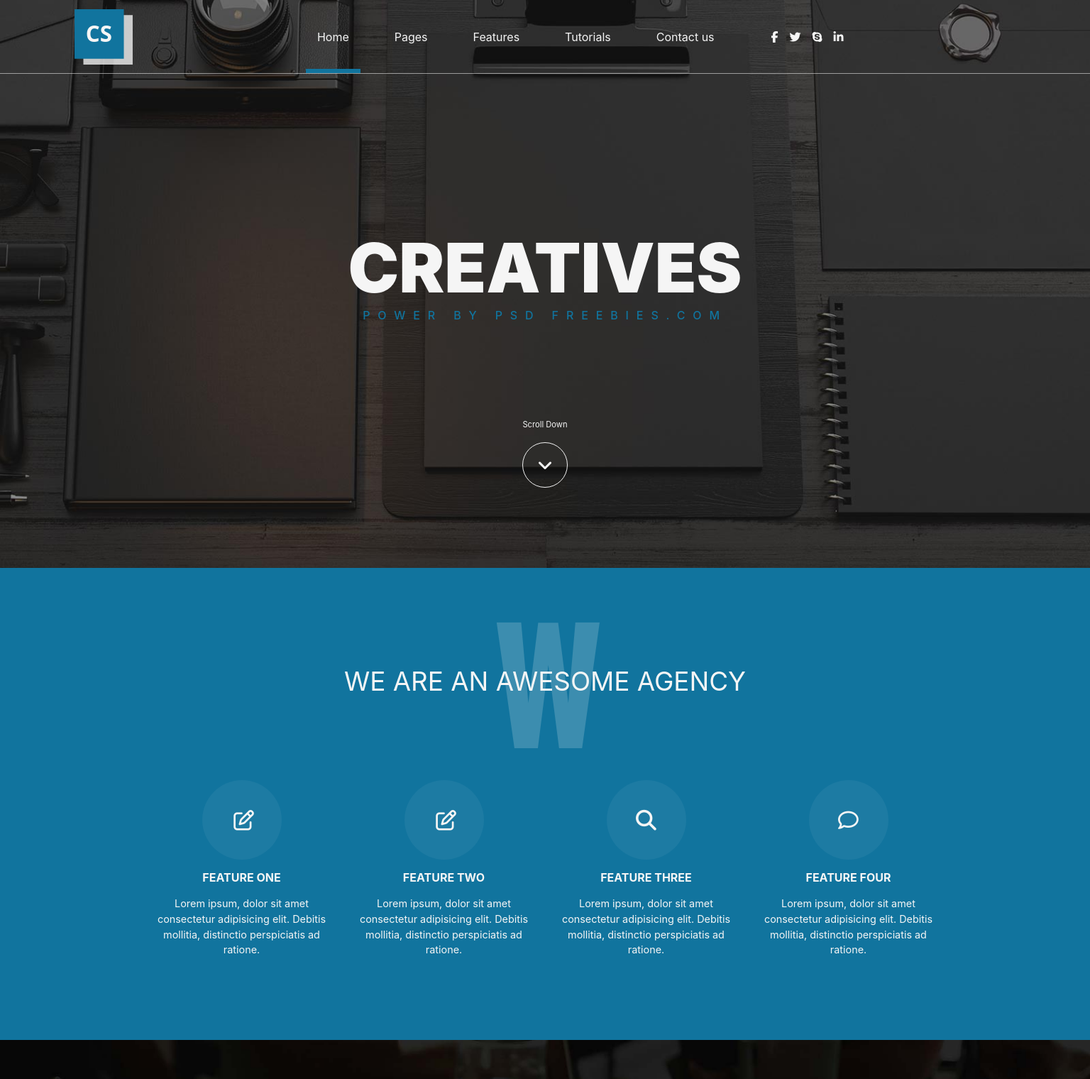
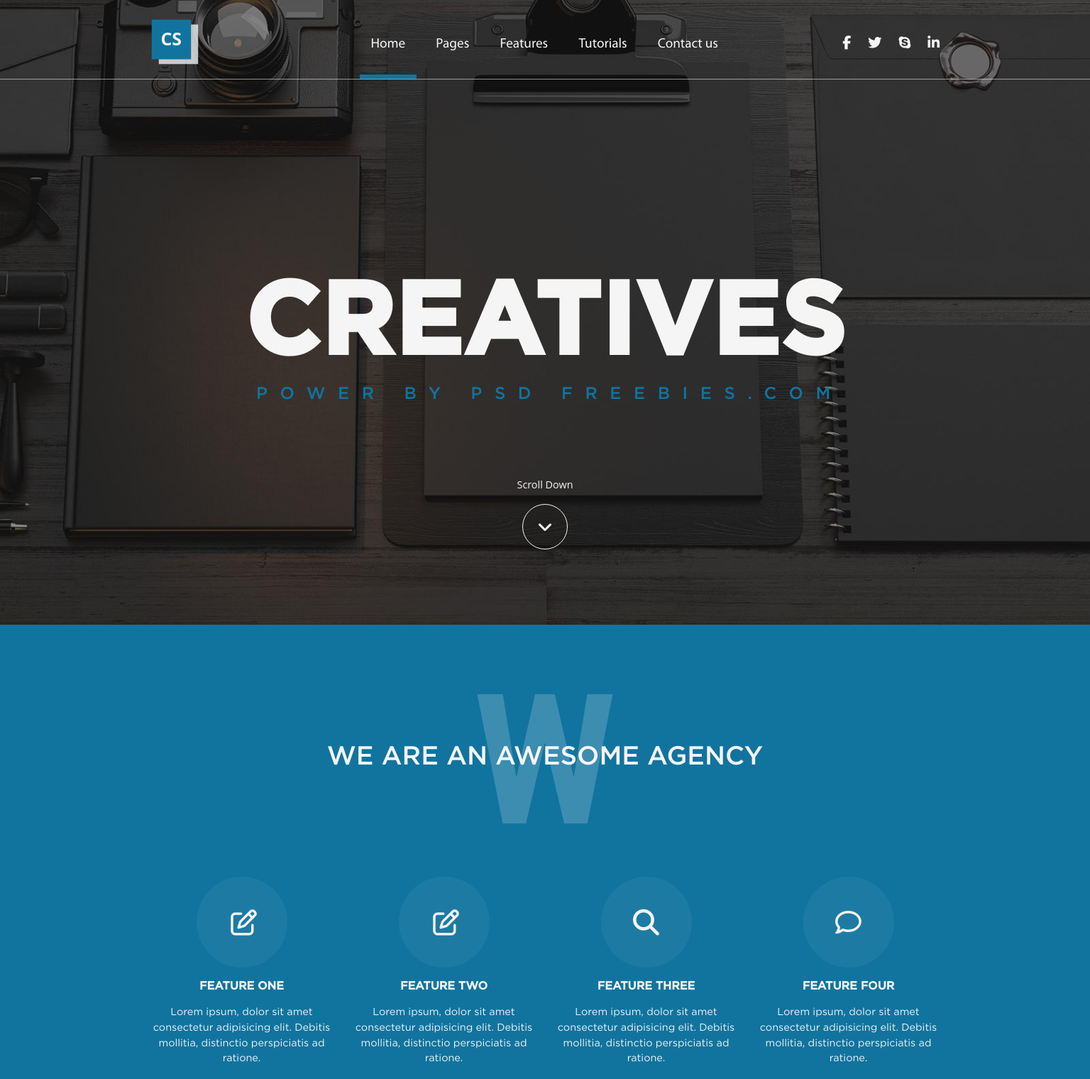
Before and after one commit to Max0nyshchenko/test, a website: page index.html in a window 1536 px wide. Shown: the top 1520 px of the page at 71% size. Drawn offline with nearby package versions, Linux system fonts and the light colour scheme.

Commit message:
adding fonts and pixel perfect on screen-width of 1600px

```diff
--- a/index.html
+++ b/index.html
@@ -13,7 +13,7 @@
       integrity="sha384-9aIt2nRpC12Uk9gS9baDl411NQApFmC26EwAOH8WgZl5MYYxFfc+NcPb1dKGj7Sk"
       crossorigin="anonymous"
     />
-    <link rel="stylesheet" href="./css/main.css" />
+    <link rel="stylesheet" href="./css/main.min.css" />
     <title>Document</title>
   </head>
   <body>
--- a/scss/main.scss
+++ b/scss/main.scss
@@ -1,9 +1,28 @@
-// Global
+// GLOBAL
 
-
+//fonts
 @import url('https://fonts.googleapis.com/css2?family=Oswald:wght@500&display=swap');
-
-
+@font-face {
+  font-family: 'Gotham Bold';
+  src: url(../font/Gotham-Bold.otf) format('opentype');
+}
+@font-face {
+  font-family: 'Gotham Medium';
+  src: url(../font/Gotham-Medium.otf) format('opentype');
+}
+@font-face {
+  font-family: 'Roboto Bold Condenced';
+  src: url(../font/roboto-bold-condenced.ttf) format('truetype');
+}
+@font-face {
+  font-family: 'Gotham Book';
+  src: url(../font/ghotam-book.otf) format('opentype');
+}
+@font-face {
+  font-family: 'Myriad Pro Regular';
+  src: url(../font/myriad-pro-regular.otf) format('opentype');
+}
+//variables
 $primary-color: #f5f5f5;
 $secondary-color: #11749e;
 $transition: all .24s ease-in-out;
@@ -31,6 +50,7 @@ a {
   background-color: #2d2d2de8 !important;
 }
 .my-navbar {
+  font-family: 'Myriad Pro Regular', Serif;
   display: flex;
   padding: 0rem 6.5rem;
   height: 13vh;
@@ -153,12 +173,14 @@ ul {
     text-align: center;
 
     .showcase-title {
+      font-family: 'Gotham Bold', Serif;
       font-weight: 900;
       font-size: 6rem;
       margin: 0;
     }
 
     .showcase-subtitle {
+      font-family: 'Gotham Medium', Serif;
       color: $secondary-color;
       font-size: 1rem;
       letter-spacing: 0.68rem;
@@ -168,6 +190,7 @@ ul {
       margin-top: 17vh;
 
       p {
+        font-family: "Open Sans", sans-serif;
         font-size: 0.7rem;
       }
 
@@ -212,11 +235,13 @@ ul {
 
     .feature {
       h6 {
+        font-family: 'Gotham Medium', Serif;
         font-weight: bold;
         margin: 1rem 0;
       }
 
       p {
+        font-family: 'Gotham Book', Serif;
         font-size: 0.9rem;
       }
 
@@ -241,6 +266,7 @@ ul {
   position : relative;
   padding: 2rem 1rem;
   .awesome-heading-text {
+    font-family: 'Gotham Medium', Serif;
     position: relative;
     font-size: 2.3rem;
     z-index: 2;
@@ -248,7 +274,7 @@ ul {
     text-align: center;
   }
   .w {
-    font-family: 'Oswald', sans-serif;
+    font-family: 'Roboto Bold Condenced', sans-serif;
     position: absolute;
     top: 50%;
     left: 50%;
@@ -288,6 +314,7 @@ ul {
     }
 
     button {
+      font-family: 'Gotham Medium', Serif;
       display: block;
     }
 
@@ -317,6 +344,7 @@ ul {
 
 // FOOTER
 footer {
+  font-family: "Roboto Light", sans-serif;
   background-color: #222222;
   overflow: hidden;
   color: $primary-color;
@@ -330,6 +358,125 @@ footer {
 }
 
 //MEDIA
+@media screen and (min-width: 1460px){
+  #nav {
+    padding: 0rem 12.5rem;
+    height: 7rem;
+    .navbar-logo {
+      img {
+        margin-left: .8rem;
+        margin-top: .4rem;
+        height: 8vh;
+      }
+    }
+
+    .navbar-links {
+      justify-content: space-between;
+      margin-left: 2.3rem;
+      font-size: 1.2rem;
+
+      .text-links {
+        padding-left: 11.5rem;
+        li {
+          margin: 0 .35rem;
+        }
+      }
+      .icon-links {
+        li {
+          margin: 0 0.5rem;
+        }
+      }
+      ul {
+        li {
+          a {
+            margin-top: 1rem;
+          }
+        }
+      }
+    }
+  }
+
+  .my-showcase {
+    height: 55rem;
+    .container {
+      margin-top: 24.5rem;
+      .scroll-down {
+        margin-top: 6.5rem;
+        p {
+          font-size: .9rem;
+        }
+      }
+      .showcase-title {
+        font-size: 9rem;
+        margin: -1.3rem;
+      }
+      .showcase-subtitle {
+        font-size: 1.5rem;
+        letter-spacing: 1.1rem;
+        margin: 1rem 0 0 .8rem;
+      }
+    }
+  }
+  .my-awesome {
+    height: 46rem;
+    .container {
+      .awesome-heading {
+        .w {
+          font-size: 16rem;
+          top: 65%;
+        }
+        .awesome-heading-text {
+          margin-top: 1.5rem;
+        }
+      }
+      .awesome-features {
+        margin-top: 7rem;
+        .feature {
+          .feature-icon {
+            font-size: 2.3rem;
+            height: 8rem;
+            width: 8rem;
+          }
+        }
+      }
+    }
+  }
+  .hear {
+    height: 58rem;
+
+    .container{
+      max-width: 1200px;
+      .awesome-heading{
+        margin-top: 11rem;
+        .w.c {
+          font-size: 16rem;
+        }
+      }
+      form {
+        margin-top: 3.5rem !important;
+        .row {
+          .col {
+            input {
+              height: 3rem;
+            }
+          }
+        }
+        textarea {
+          height: 10rem;
+          margin-bottom: 3rem !important;
+        }
+      }
+      button.btn-lg {
+        padding: .8rem 4rem;
+        font-size: 1.5rem
+      }
+    }
+  }
+  footer {
+    height: 8rem;
+    display: flex;
+  }
+}
 @media screen  and (max-width: 1174px) and (min-width:1025px) {
   .navbar-links {
     width: 100%;
@@ -430,23 +577,6 @@ footer {
   }
 }
 @media screen and (max-width:330px) {
-  //.my-navbar {
-  //  padding: 0;
-  //  height: auto;
-  //  overflow: hidden;
-  //  ul {
-  //    display: block;
-  //    padding: 0;
-  //
-  //    .active-link {
-  //      border: none;
-  //      a {
-  //        color: $secondary-color;
-  //      }
-  //    }
-  //  }
-  //}
-
   .my-showcase {
     .container {
       .showcase-title {
```
Also changed, not shown: css/main.css (deleted), css/main.min.css, font/Gotham-Bold.otf (added), font/Gotham-Medium.otf (added), font/ghotam-book.otf (added), font/myriad-pro-regular.otf (added), font/roboto-bold-condenced.ttf (added).
